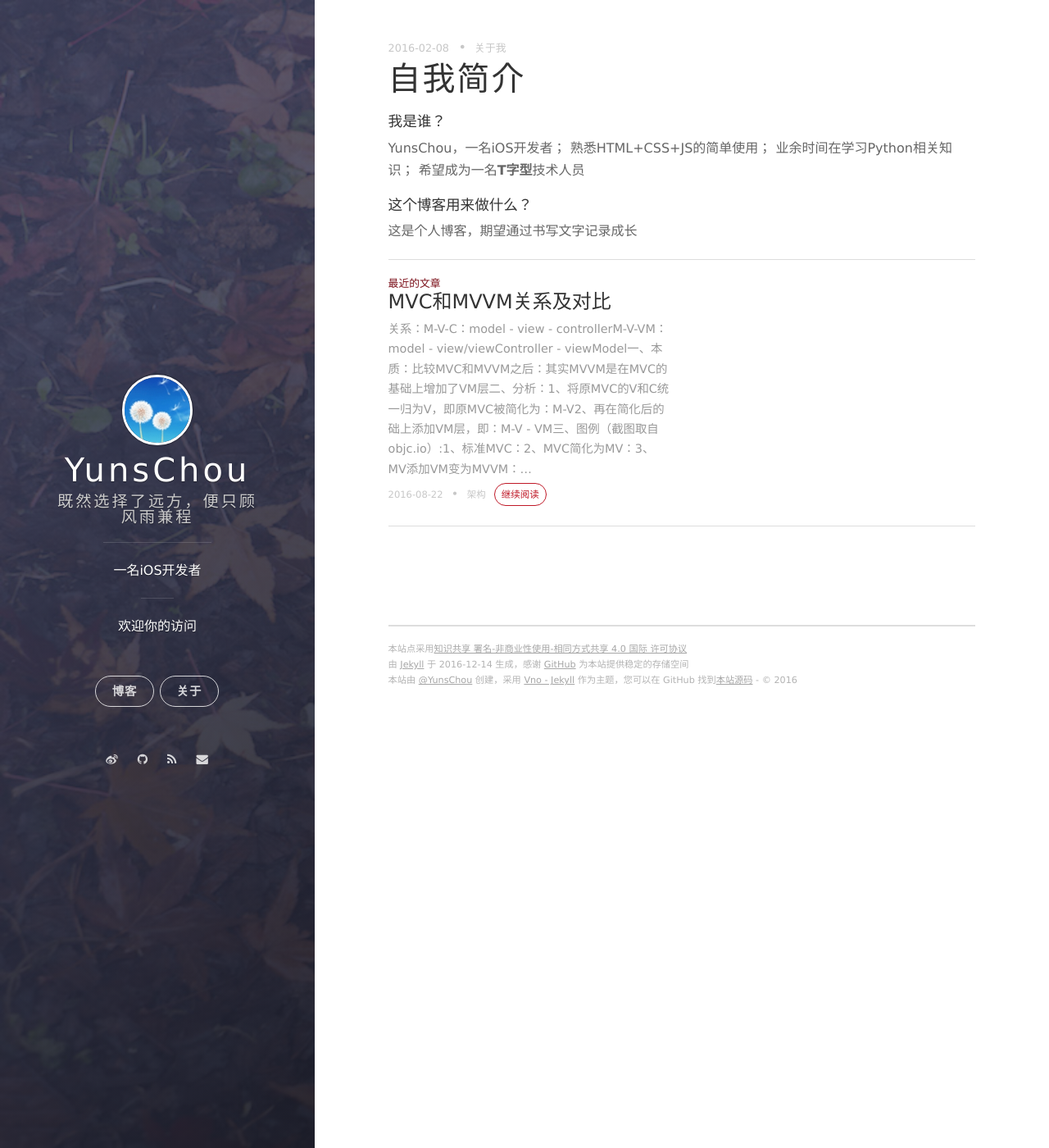
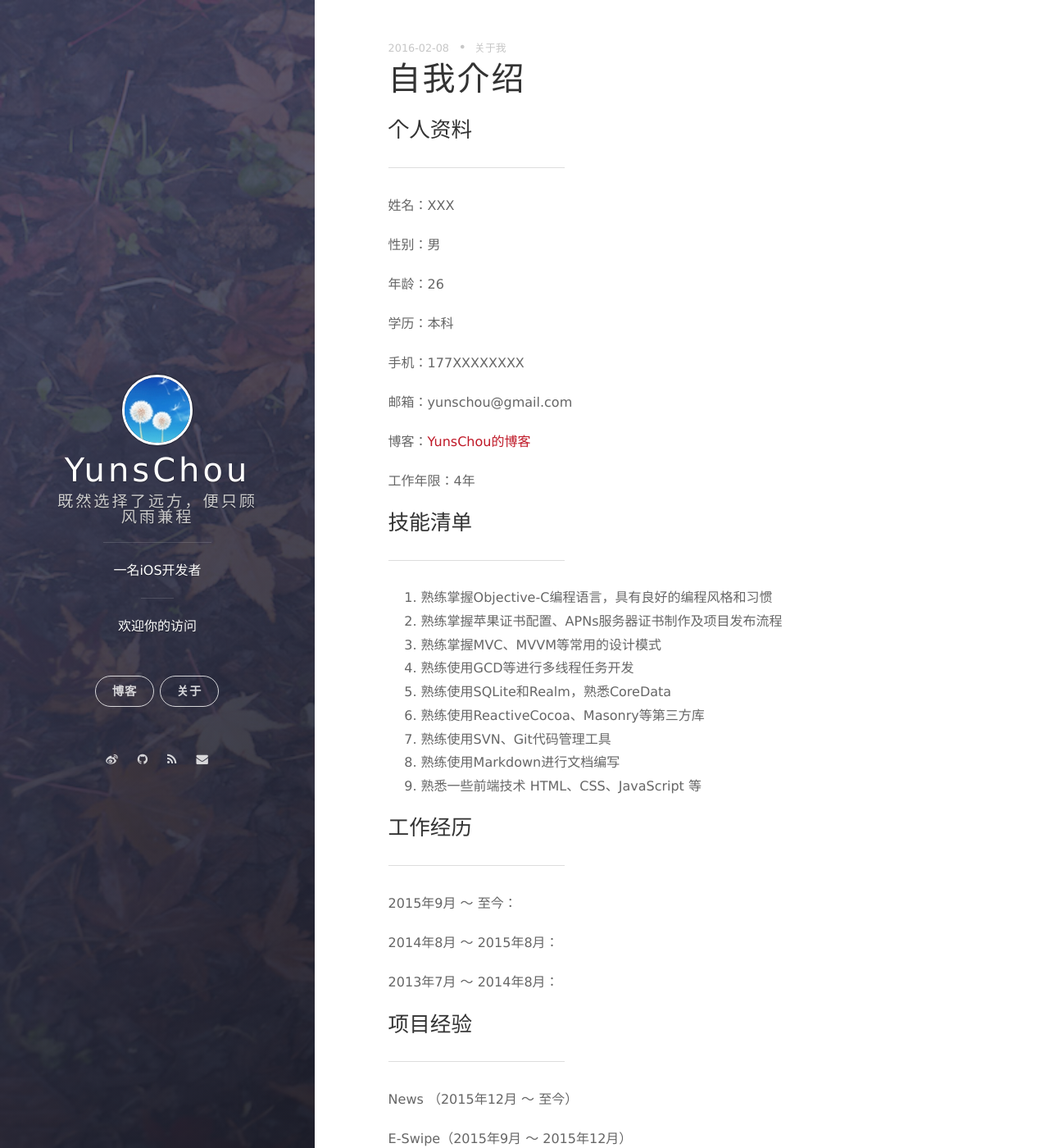
Before and after one commit to YunsChou/Yuns.github.io, a Jekyll site: the page built from _posts/2016-02-08-introduce-myself.markdown, in a window 1280 px wide and 1400 px high. Shown: the whole window at 82% size. Built offline with Jekyll 4.4.1, drawn with Linux system fonts in a browser that asks for light colours; nearby versions of some CDN libraries; Markdown is read by kramdown in place of the engine named in the settings; comment, search, counter and statistics services are not loaded; some of the changed text lies outside the part shown.

Commit message:
fix about me

```diff
--- a/_posts/2016-02-08-introduce-myself.markdown
+++ b/_posts/2016-02-08-introduce-myself.markdown
@@ -1,15 +1,78 @@
 ---
 layout: post
-title: 自我简介
+title: 自我介绍
 date: 2016-02-8 00:00:00
 tags: 关于我
 ---
 
-####我是谁？
-YunsChou，一名iOS开发者；
-熟悉HTML+CSS+JS的简单使用；
-业余时间在学习Python相关知识；
-希望成为一名**T字型**技术人员
+###个人资料
 
-####这个博客用来做什么？
-这是个人博客，期望通过书写文字记录成长
+***
+
+姓名：XXX
+
+性别：男
+
+年龄：26
+
+学历：本科
+
+手机：177XXXXXXXX
+
+邮箱：yunschou@gmail.com
+
+博客：[YunsChou的博客](http://yunschou.github.io)
+
+工作年限：4年
+
+### 技能清单
+
+------
+
+1.  熟练掌握Objective-C编程语言，具有良好的编程风格和习惯
+2.  熟练掌握苹果证书配置、APNs服务器证书制作及项目发布流程
+3.  熟练掌握MVC、MVVM等常用的设计模式
+4.  熟练使用GCD等进行多线程任务开发
+5.  熟练使用SQLite和Realm，熟悉CoreData
+6.  熟练使用ReactiveCocoa、Masonry等第三方库
+7.  熟练使用SVN、Git代码管理工具
+8.  熟练使用Markdown进行文档编写
+9.  熟悉一些前端技术 HTML、CSS、JavaScript 等
+
+
+
+### 工作经历
+
+***
+
+2015年9月 ～ 至今：
+
+
+
+2014年8月 ～ 2015年8月：
+
+
+
+2013年7月 ～ 2014年8月：
+
+
+
+### 项目经验
+
+***
+
+News （2015年12月 ～ 至今）
+
+
+
+E-Swipe（2015年9月 ～ 2015年12月）
+
+
+
+
+
+### 开源项目
+
+***
+
+[YsCrideo](https://github.com/YunsChou/YsCrideo) 一个功能完整的视频播放小项目
```
Also changed, not shown: _posts/2016-08-29-openshift-guide-0.md (+1 -1 lines).
